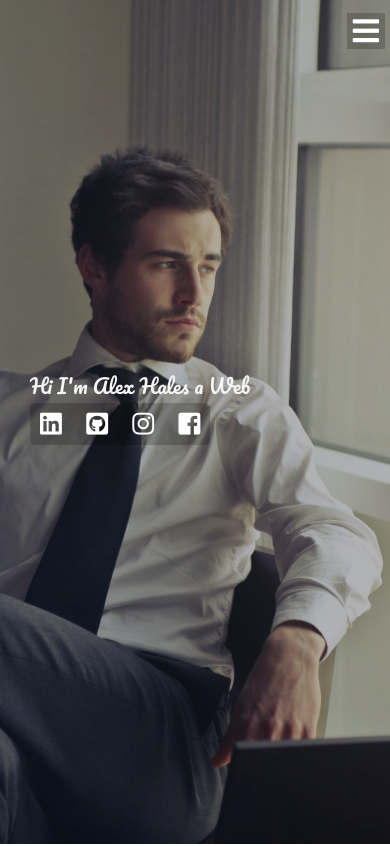
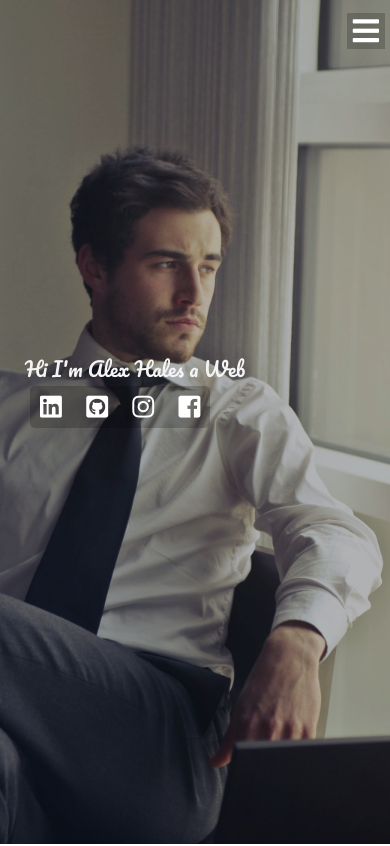
Before and after one commit to QaziYahya/Alex-Hales-Portfolio, a plain HTML site: page index.html in a window 390 px wide. Shown: the top 846 px of the page. Drawn offline with Linux system fonts and the light colour scheme.

Commit message:
Fourth commit

```diff
--- a/css/mobile.css
+++ b/css/mobile.css
@@ -357,8 +357,8 @@
 @media (max-width: 600px) {
   .section-a .showcase .showcase-txt {
     font-size: 20px;
-    padding-top: 23rem;
-    margin: 0 0 0 30px;
+    padding-top: 90%;
+    margin: 0 0 0 25px;
   }
 
   .section-a .showcase .icons {
```
